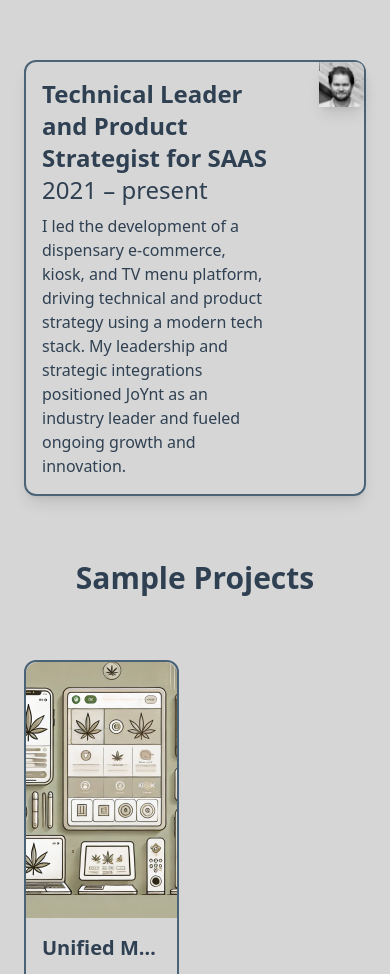
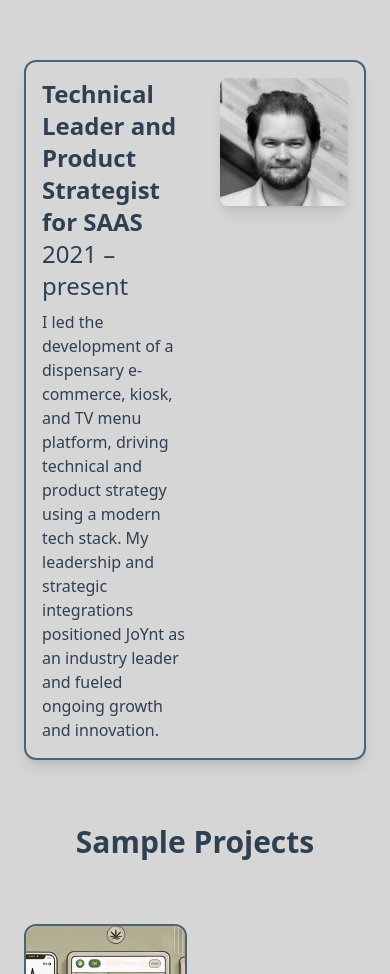
Before and after one commit to cellularatomaton/portfolio, an Eleventy site: page src/company.njk in a window 390 px wide. Shown: the part 512-1486 px from the top of the page. Built offline with nearby package versions, Linux system fonts and the light colour scheme; Eleventy itself is replaced by a stand-in of ours; files that its build step writes are made by us from their sources.

Commit message:
more project styling improvements.  company intro styling improvement

```diff
--- a/src/company.njk
+++ b/src/company.njk
@@ -17,18 +17,16 @@ pagination:
         src="/img/{{ company.image }}"/>
     </div>
     <h3 class="text-3xl font-bold text-center mb-16">{{ company.location }}</h3>
-    <div class="flex flex-row items-stretch gap-8 rounded-xl border-2 border-minimal-primary dark:border-minimal-secondaryLight  shadow-lg">
+    <div class="flex flex-row items-stretch gap-8 rounded-xl border-2 border-minimal-primary dark:border-minimal-secondaryLight shadow-lg p-4">
       <!-- Details Section -->
-      <div class="grow p-4">
+      <div class="grow">
         <h4 class="text-2xl font-semibold">{{ company.title }}</h4>
         <h4 class="text-2xl">{{ company.date }}</h4>
         <p class="mt-2">{{ company.description }}</p>
+
       </div>
-      <!-- Image Section -->
-      <div class="flex flex-col" >
-        <!-- PFP Image -->
-        <img src="/img/pfp.jpg" alt="{{ project.title }}" class="aspect-square rounded-r-lg shadow-lg">
-     </div>
+      <!-- PFP Image -->
+      <img src="/img/pfp.jpg" alt="{{ project.title }}" class="w-32 h-32 aspect-square rounded-lg shadow-lg">
     </div>
   </div>
 </section>
@@ -37,14 +35,14 @@ pagination:
 <section id="projects" class="mb-16">
   <div class="container mx-auto px-6">
     <h3 class="text-3xl font-bold text-center mb-16">Sample Projects</h3>
-    <div class="grid gap-8 grid-cols-2 md:grid-cols-3 lg:grid-cols-4">
+    <div class="grid gap-4 lg:gap-8 grid-cols-2 md:grid-cols-3 lg:grid-cols-4">
       {% for project in portfolio | filterByCompany(company.slug) %}
 
       <div class="flex flex-col rounded-xl border-2 border-minimal-primary dark:border-minimal-secondaryLight h-full">
         <a href="/projects/{{project['project-slug']}}/" class="flex flex-col h-full">
           <img src="/projects/{{project['project-slug']}}/img/{{project.image}}" alt="Project Image" class="w-full h-64 object-cover object-top rounded-t-xl">
           <div class="grow shrink flex flex-col justify-between p-4">
-            <h4 class="text-xl font-bold truncate">{{project.title}}</h4>
+            <h4 class="md:text-xl font-bold truncate">{{project.title}}</h4>
             {# <p class="line-clamp-4 mt-2">{{project.description}}</p> #}
             <div class="mt-4 flex flex-wrap">
               <h2 class="mr-4 mb-2">Skills: <span class="px-3 py-1 text-sm bg-minimal-blue text-minimal-blueDark rounded-full">{{project.skills.length}}</span></h2>
--- a/src/portfolio.njk
+++ b/src/portfolio.njk
@@ -21,7 +21,7 @@ title: Portfolio - Walter Moore
 <!-- Portfolio Section -->
 <section id="projects" class="mb-16">
   <div class="container mx-auto px-6">
-    <div class="grid gap-8 grid-cols-2 md:grid-cols-3 lg:grid-cols-4">
+    <div class="grid gap-4 lg:gap-8 grid-cols-2 md:grid-cols-3 lg:grid-cols-4">
       {% for project in portfolio %}
 
       <div class="flex flex-col rounded-xl border border-2 border-minimal-primary dark:border-minimal-secondaryLight h-full">
@@ -29,7 +29,7 @@ title: Portfolio - Walter Moore
           <img src="/projects/{{project['project-slug']}}/img/{{project.image}}" alt="Project Image" class=" w-full aspect-square object-cover rounded-t-lg">
           <div class="grow shrink flex flex-col justify-between p-4">
             <div>
-              <h4 class="text-lg truncate font-bold">{{project.title}}</h4>
+              <h4 class="md:text-lg truncate font-bold">{{project.title}}</h4>
               {# <p class="line-clamp-4 mt-2 text-justify">{{project.description}}</p> #}
             </div>
             <div class="mt-4 flex flex-wrap">
```
